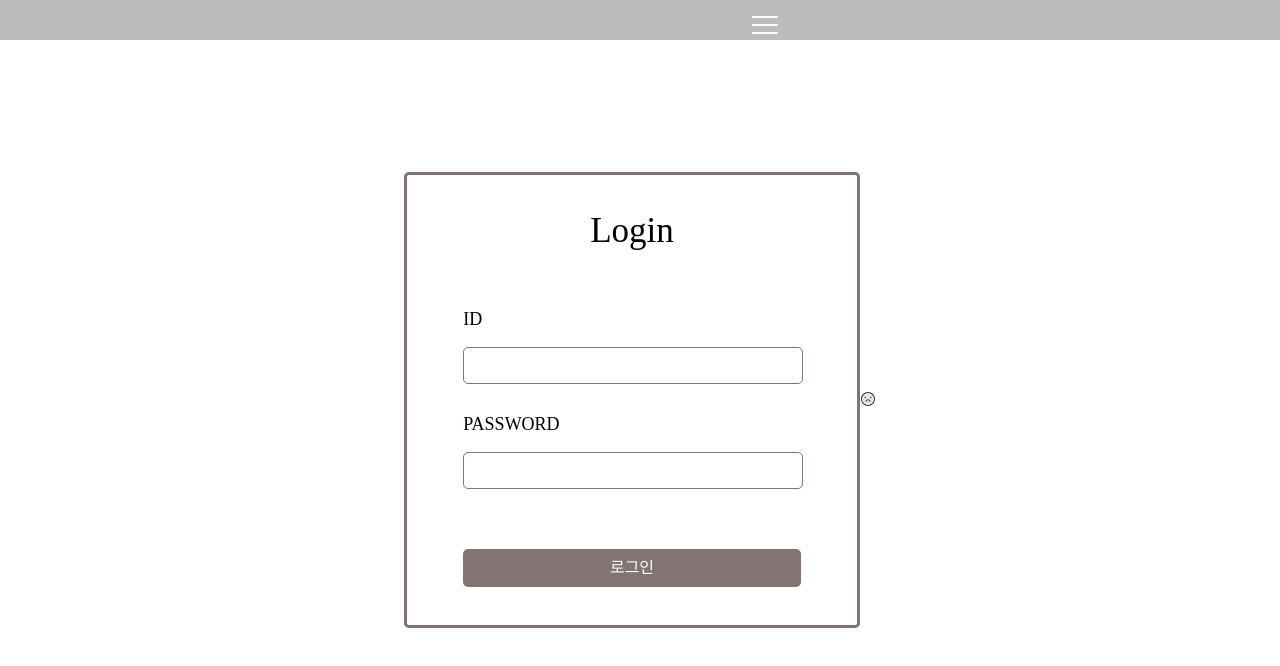
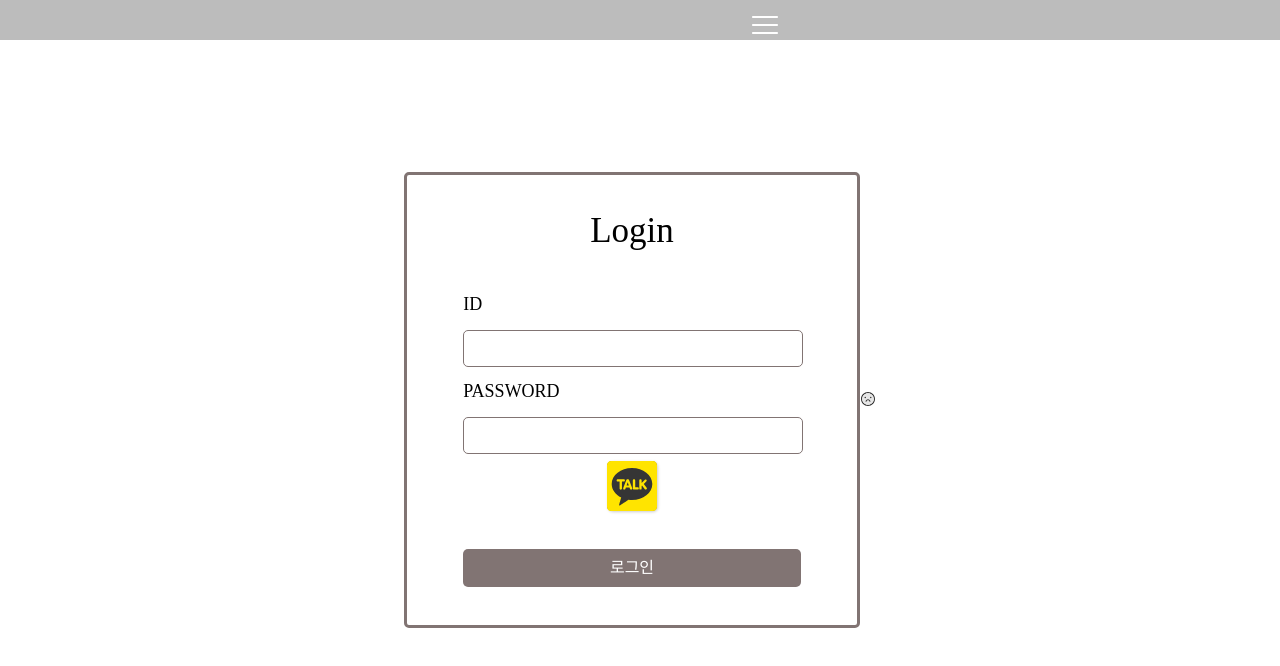
Before and after one commit to birthdayLetter/Front, a React (Create React App) app: page /signin in a window 1280 px wide. Shown: the top 666 px of the page. Built offline with nearby package versions, Linux system fonts and the light colour scheme.

Commit message:
kakao 로그인 수정

```diff
--- a/src/component/sign/js/SignIn.js
+++ b/src/component/sign/js/SignIn.js
@@ -1,13 +1,62 @@
 import '../scss/SignIn.scss'
+import {SiKakaotalk} from "react-icons/si";
 import {useNavigate} from "react-router-dom";
-import {SIGN_URL} from "../../../config/host-config.js";
+import {REDIRECT_URI, REST_API_KEY, SIGN_KAKAO_URL, SIGN_URL} from "../../../config/host-config.js";
 import Header from "../../header/js/Header.js";
 import { AiTwotoneFrown } from "react-icons/ai";
 
 
 const SignIn = () => {
     const SIGN_IN_URL = SIGN_URL + "/sign-in";
+    const KAKAO_URL = SIGN_KAKAO_URL + "/sign-up"
     const redirection = useNavigate();
+
+    const kakaoLogin= async ()=>{
+
+        window.Kakao.Auth.authorize({
+            redirectUri: `${REDIRECT_URI}` // 리다이렉트 URI 입력
+        });
+
+
+    }
+
+    const kakaoLoginToken= async (code)=>{
+        const res = await fetch(`https://kauth.kakao.com/oauth/token`, {
+            method: 'POST',
+            headers: {'Content-Type': 'application/x-www-form-urlencoded;charset=utf-8'},
+            body:  new URLSearchParams({
+                grant_type: 'authorization_code',
+                client_id: `${REST_API_KEY}`, // REST API 키
+                redirect_uri: 'http://localhost:3000/sign_in', // Redirect URI
+                code: code, // 카카오 인증 코드
+            }),
+        });
+        if (res.ok) {
+            const data = await res.json();
+            const res2=await  fetch('http://localhost:8080/api/user/login/oauth2/code/kakao',{
+                method:'POST',
+                headers: {'Content-Type': 'application/json'},
+                body:JSON.stringify({
+                    accessToken: data.access_token,
+                    expiresIn:data.expires_in,
+                    tokenType:data.token_type,
+                    scope:data.scope,
+                    refreshToken:data.refresh_token
+                })
+            });
+
+            if (res2.status === 200) {
+                const {token, nickname, profileImg} = await res2.json();
+                localStorage.setItem('GRANT_TYPE', token.grantType);
+                localStorage.setItem('ACCESS_TOKEN', token.accessToken);
+                localStorage.setItem('REFRESH_TOKEN', token.refreshToken);
+                localStorage.setItem('NICKNAME', nickname);
+                localStorage.setItem('PROFILE_IMG', profileImg);
+            }
+            redirection('/');
+        }
+    }
+
 
     const signinHandler = e => {
         e.preventDefault();
@@ -76,13 +125,19 @@
                                 <input id="password" className="signin-input-box" type="password"/>
                             </div>
                         </div>
+                        <div className="social-login">
+                            <button className="kakao-btn" onClick={() => kakaoLogin()}>
+                                <SiKakaotalk className="kakao"/>
+                            </button>
+
+                        </div>
                     </div>
                     <div className="signin-btn" onClick={signinHandler}>
                         <p className="signin-btn-style">로그인</p>
                     </div>
                 </div>
                 <div className="signup-icon-box">
-                    <AiTwotoneFrown />
+                    <AiTwotoneFrown/>
                 </div>
             </div>
         </>
--- a/src/component/sign/scss/SignIn.scss
+++ b/src/component/sign/scss/SignIn.scss
@@ -65,6 +65,31 @@
           }
         }
       }
+      .social-login {
+        width: 30%;
+        display: flex;
+        flex-direction: row;
+        align-items: center;
+        justify-content: center;
+
+        .kakao-btn {
+          display: flex;
+          background: #353535;
+          border: none;
+          border-radius: 5px;
+          width: 50px;
+          height: 50px;
+          box-shadow: 1px 1px 3px #ccc;
+          padding: 0;
+
+          .kakao {
+            width: 50px;
+            height: 50px;
+            overflow: auto;
+            color: #FFE400;
+          }
+        }
+      }
     }
 
     .signin-btn {
--- a/src/config/host-config.js
+++ b/src/config/host-config.js
@@ -7,5 +7,10 @@
 const LOCATION_URL = 'http://localhost:3000';
 
 const SIGN = '/sign-api';
+const SIGN_KAKAO = '/sign-api/kakao';
+
 
 export const SIGN_URL = API_BASE_URL + SIGN;
+export const SIGN_KAKAO_URL = API_BASE_URL + SIGN_KAKAO;
+export  const REDIRECT_URI=`http://localhost:3000/sign_in`;
+export  const REST_API_KEY=`e140120f18ebca253dc9456e7b42857e`;
```
Also changed, not shown: public/assets/kakaotalk_sharing_btn_medium.png (added).
